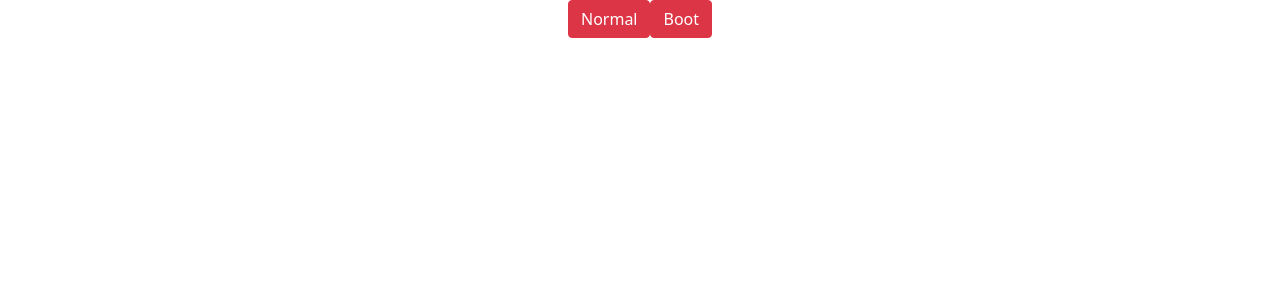
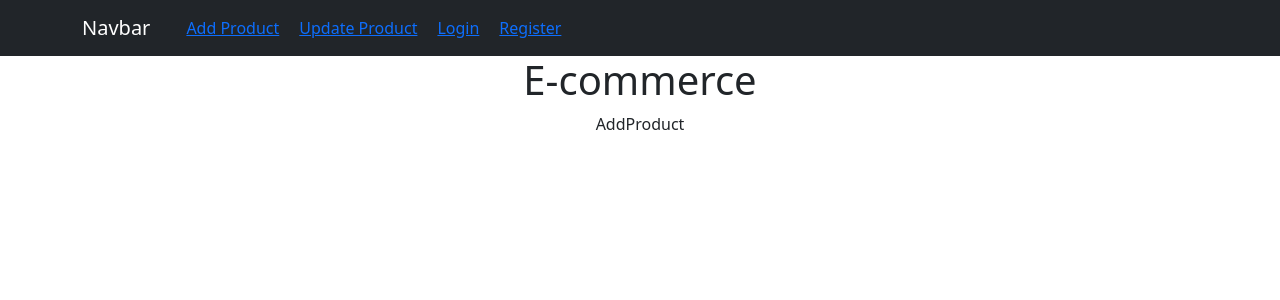
Before and after one commit to AdnanTurjoy/reactapi, a React (Create React App) app: page /addProduct in a window 1280 px wide. Shown: the top 300 px of the page. Built offline with nearby package versions, Linux system fonts and the light colour scheme.

Commit message:
add router

```diff
--- /dev/null
+++ b/src/AddProduct.js
@@ -0,0 +1,7 @@
+const AddProduct = () => {
+    return ( <div>
+        AddProduct
+    </div> );
+}
+
+export default AddProduct;
--- a/src/App.css
+++ b/src/App.css
@@ -5,6 +5,10 @@
 .App-logo {
   height: 40vmin;
   pointer-events: none;
+}
+
+.nav_bar_wrapper a{
+  padding-left: 20px;
 }
 
 @media (prefers-reduced-motion: no-preference) {
--- a/src/App.js
+++ b/src/App.js
@@ -1,13 +1,39 @@
 import logo from './logo.svg';
 import './App.css';
 import {Button} from 'react-bootstrap';
+import {
+  BrowserRouter,
+  Switch,
+  Route,
+  Link
+} from "react-router-dom";
+import Header from './Header';
+import Login from './Login';
+import AddProduct from './AddProduct';
+import UpdateProduct from './UpdateProduct';
+import Register from './Register';
 
 
 function App() {
   return (
     <div className="App">
-      <button className="btn btn-danger">Normal</button>
-      <Button className="btn btn-danger">Boot</Button>
+      <BrowserRouter>
+      <Header/>
+      <h1>E-commerce</h1>
+      <Route path='/login'>
+         <Login/>
+      </Route>
+      <Route path='/addProduct'>
+         <AddProduct/>
+      </Route>
+      <Route path='/updateProduct'>
+         <UpdateProduct/>
+      </Route>
+      <Route path='/Register'>
+         <Register/>
+      </Route>
+      </BrowserRouter>
+
     </div>
   );
 }
--- /dev/null
+++ b/src/Header.js
@@ -0,0 +1,25 @@
+import {Navbar,Container,Nav} from 'react-bootstrap';
+import {Link} from "react-router-dom";
+const Header = () => {
+    return (
+        <div>
+            <Navbar bg="dark" variant="dark">
+    <Container>
+    <Navbar.Brand href="#home">Navbar</Navbar.Brand>
+    <Nav className="me-auto nav_bar_wrapper">
+      <Link to='/addProduct'>Add Product</Link>
+      <Link to='/updateProduct'>Update Product</Link>
+      <Link to='/login'>Login</Link>
+       <Link to='/register'>Register</Link>
+
+
+
+
+    </Nav>
+    </Container>
+  </Navbar>
+        </div>
+     );
+}
+
+export default Header;
--- /dev/null
+++ b/src/Login.js
@@ -0,0 +1,9 @@
+import React from 'react';
+
+function Login() {
+    return ( <div>
+        <h1>Login</h1>
+    </div> );
+}
+
+export default Login;
--- /dev/null
+++ b/src/Register.js
@@ -0,0 +1,7 @@
+const Register = () => {
+    return ( <div>
+        <h1>Register</h1>
+    </div>  );
+}
+
+export default Register;
--- /dev/null
+++ b/src/UpdateProduct.js
@@ -0,0 +1,7 @@
+const UpdateProduct = () => {
+    return ( <div>
+        <h1>UpdateProduct</h1>
+    </div> );
+}
+
+export default UpdateProduct;
```
